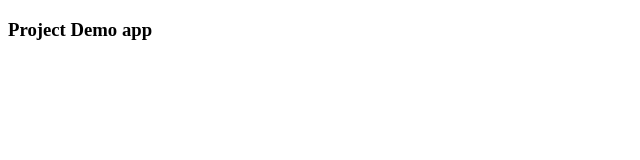
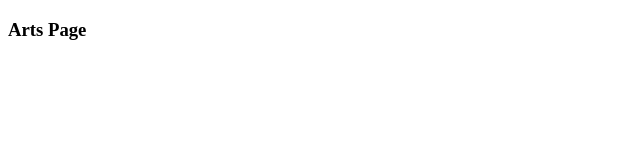
Before and after one commit to fwsa-batch2/sangeetha.ramachanthiran__web_project, a plain HTML site: page index.html in a window 1280 px wide. Shown: the full height of the page, 0-640 px from the left. Drawn offline with Linux system fonts and the light colour scheme.

Commit message:
modified title

```diff
--- a/index.html
+++ b/index.html
@@ -4,9 +4,9 @@
     <meta charset="UTF-8" />
     <meta http-equiv="X-UA-Compatible" content="IE=edge" />
     <meta name="viewport" content="width=device-width, initial-scale=1.0" />
-    <title>Your Project Title</title>
+    <title>Smiley World Arts</title>
   </head>
   <body>
-    <h3>Project Demo app</h3>
+    <h3>Arts Page</h3>
   </body>
 </html>
```
